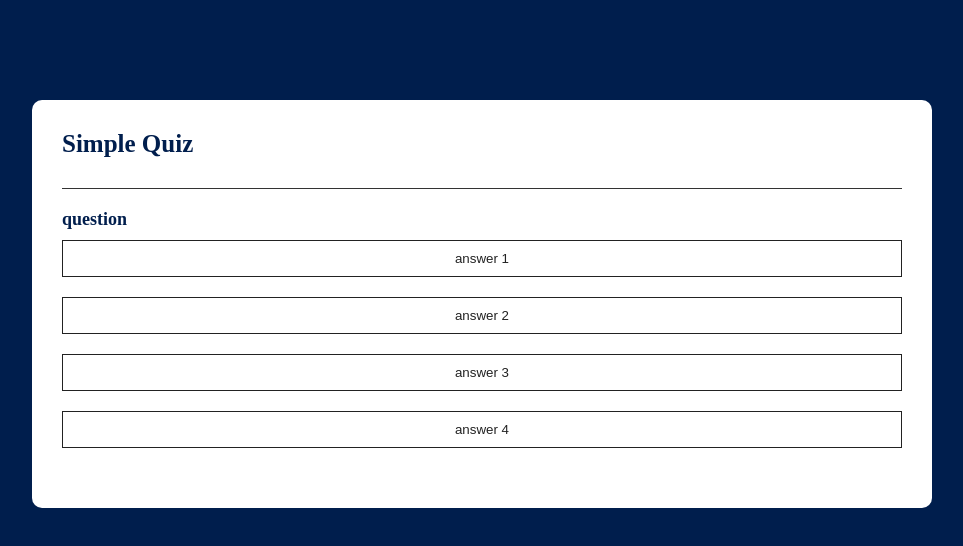
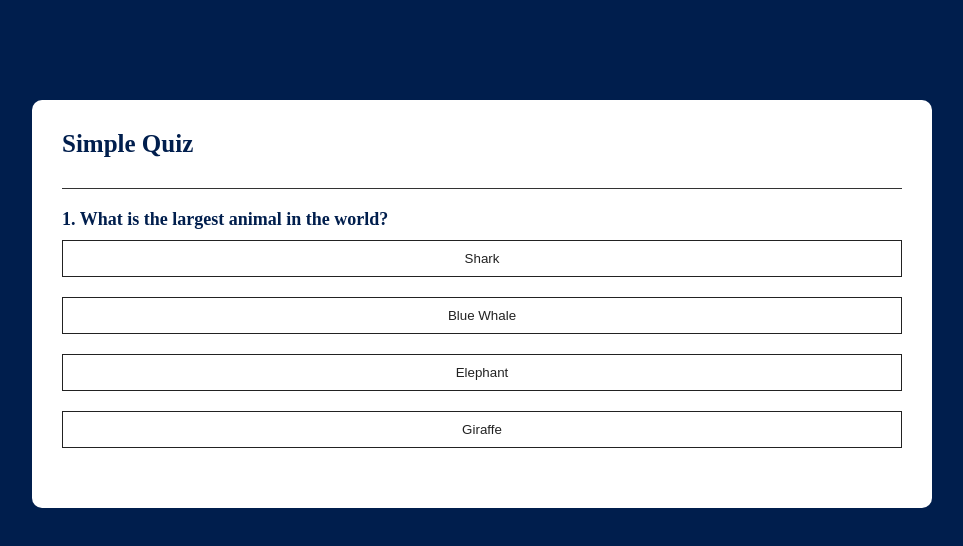
Before and after one commit to blenhenok/JavaScript_mini_projects, a plain HTML site: page Quiz_App.html in a window 1280 px wide. Shown: the whole page, without its empty margins (158-1121 px from the left). Drawn offline with Linux system fonts and the light colour scheme.

Commit message:
quiz app

```diff
--- a/Quiz_App.html
+++ b/Quiz_App.html
@@ -47,24 +47,126 @@ body{
     padding:10px;
     margin: 10px 0;
 }
+.btn:hover{
+    background: #222;
+    color: #fff;
+}
+#next-btn{
+    background: #001e4d;
+    color: #fff;
+    font-weight: 500;
+    width: 150px;
+    border: 0;
+    padding: 10px;
+    margin: 20px auto 0;
+    border-radius: 4px;
+    cursor: pointer;
+    display: none;
+}
 </style>
 </head>
 <body>
     <div class="app">
         <h1>Simple Quiz</h1>
         <div class="quiz">
-            <h2 id="question">question</h2>
-            <div class="answer-button">
+            <h2 id="question">Question</h2>
+            <div id="answer-button">
                 <button class="btn">answer 1</button>
                 <button class="btn">answer 2</button>
                 <button class="btn">answer 3</button>
                 <button class="btn">answer 4</button>
             </div>
+            <button id="next-btn">Next</button>
         </div>
     </div>
 
 <script>
+    const questions = [
+        {
+            question: "What is the largest animal in the world?",
+            answers : [
+                {text:"Shark", correct: false},
+                {text:"Blue Whale", correct: true},
+                {text:"Elephant", correct: false},
+                {text:"Giraffe", correct: false}
+            ]
+        },
 
+        {
+            question: "Which is the smallest country in the world?",
+            answers : [
+                {text:"Vatican City", correct: true},
+                {text:"Bhutan", correct: false},
+                {text:"Nepal", correct: false},
+                {text:"Sri Lanka", correct: false}
+            ]
+        },
+
+        {
+            question: "Which is the largest desert in the world?",
+            answers : [
+                {text:"Kalahari", correct: false},
+                {text:"Gobi", correct: false},
+                {text:"Sahara", correct: false},
+                {text:"Antarctica", correct: true}
+            ]
+        },
+
+        {
+            question: "Which is the smallest continent in the world?",
+            answers : [
+                {text:"Asia", correct: false},
+                {text:"Australia", correct: true},
+                {text:"Arctic", correct: false},
+                {text:"Africa", correct: false}
+            ]
+        }
+    ];
+
+    const questionElement = document.getElementById("question");
+    const answerBtn = document.getElementById("answer-button");
+    const nextBtn = document.getElementById("next-btn");
+
+    let currentQuestionIndex = 0;
+    let score= 0;
+
+    function startQuiz() {
+        currentQuestionIndex = 0;
+        score = 0;
+        nextBtn.innerHTML = "Next";
+        showQuestion();
+    }
+
+    function showQuestion() {
+        resetState();
+        let currentQuestion = questions[currentQuestionIndex];
+        let questionNo = currentQuestionIndex + 1;
+        questionElement.innerHTML = questionNo + ". " + currentQuestion.question;
+
+        currentQuestion.answers.forEach(answer => {
+            const button = document.createElement("button");
+            button.innerHTML = answer.text;
+            button.classList.add("btn");
+            button.addEventListener("click", () => selectAnswer(answer));
+            answerBtn.appendChild(button);
+        });
+    }
+
+    function resetState() {
+        nextBtn.style.display = "none";
+        while (answerBtn.firstChild) {
+            answerBtn.removeChild(answerBtn.firstChild);
+        }
+    }
+
+    function selectAnswer(answer) {
+        if (answer.correct) {
+            score++;
+        }
+        nextBtn.style.display = "block";
+    }
+
+    startQuiz();
 </script>
 
 </body>
```
